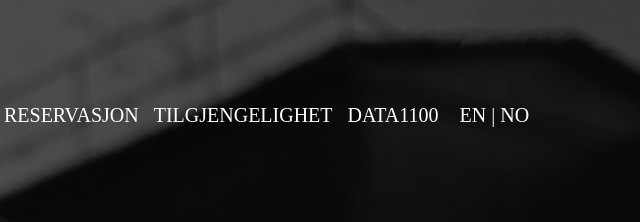
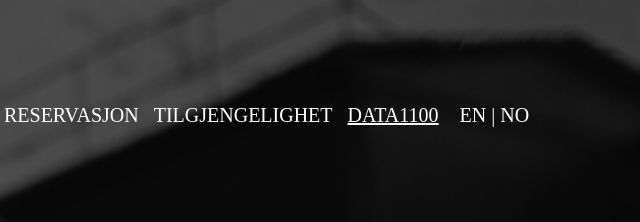
Before and after one commit to Stianjp/EksamenFinal, a plain HTML site: page DATA1100.html in a window 1280 px wide. Shown: the top 222 px of the page, 571-1211 px from the left. Drawn offline with Linux system fonts and the light colour scheme.

Commit message:
Fikset Aktiv

```diff
--- a/DATA1100.html
+++ b/DATA1100.html
@@ -19,7 +19,7 @@
                     <li><a href="./Meny.html">MENY</a></li>
                     <li><a href="./Reservasjon.html">RESERVASJON</a></li>
                     <li><a href="./Tilgjengelighetsside.html">TILGJENGELIGHET</a></li>
-                    <li><a href="./DATA1100.html">DATA1100</a></li>
+                    <li><a class="aktiv" href="./DATA1100.html">DATA1100</a></li>
                      <!-- Links: for changing the languge to English or Norwegian -->
                      <div class="language"><p> <a href="./DATA1100EN.html">EN</a> | <a href="./DATA1100.html">NO</a></p></div>
                 </ul>
```
